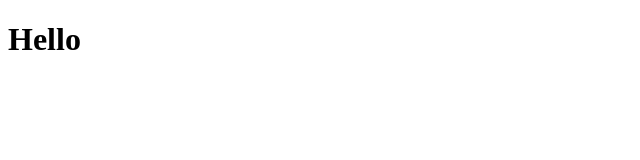
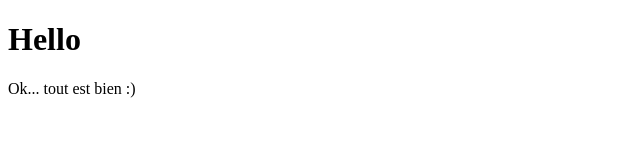
Before and after one commit to aliATrhesusweb/TestProject, a plain HTML site: page index.html in a window 1280 px wide. Shown: the whole page, without its empty margins (0-640 px from the left). Drawn offline with Linux system fonts and the light colour scheme.

Commit message:
Ajout paragraphe

```diff
--- a/index.html
+++ b/index.html
@@ -6,5 +6,6 @@
 </head>
 <body>
     <h1>Hello</h1>
+    <p>Ok... tout est bien :)</p>
 </body>
 </html>
```
